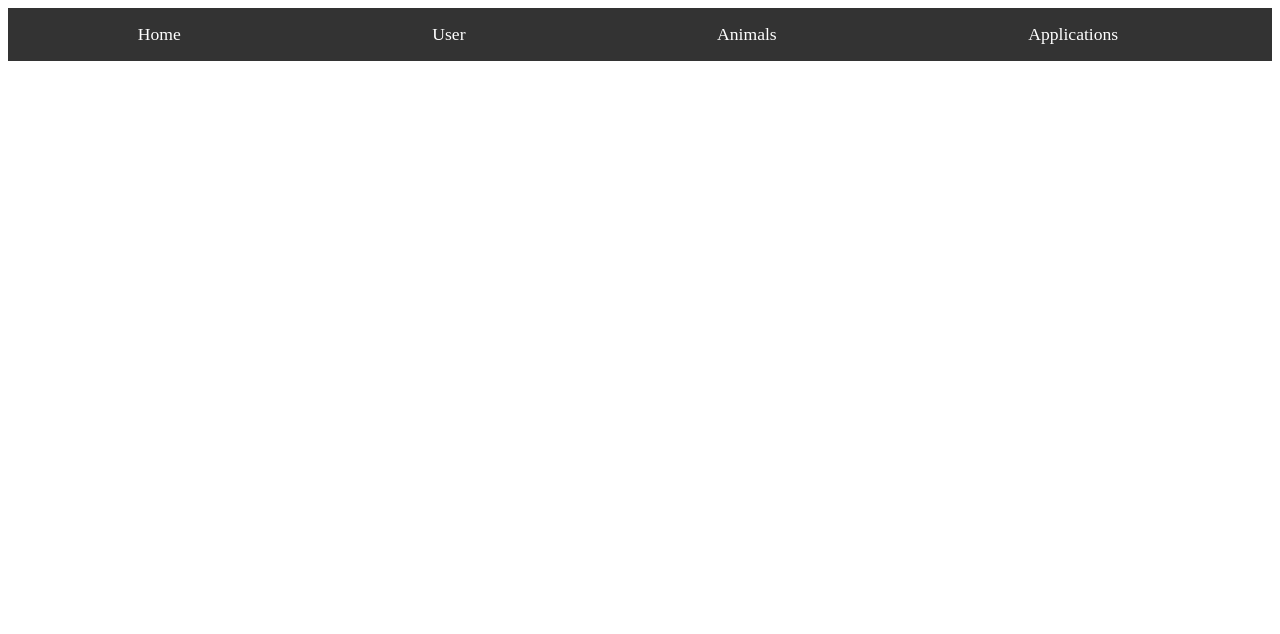
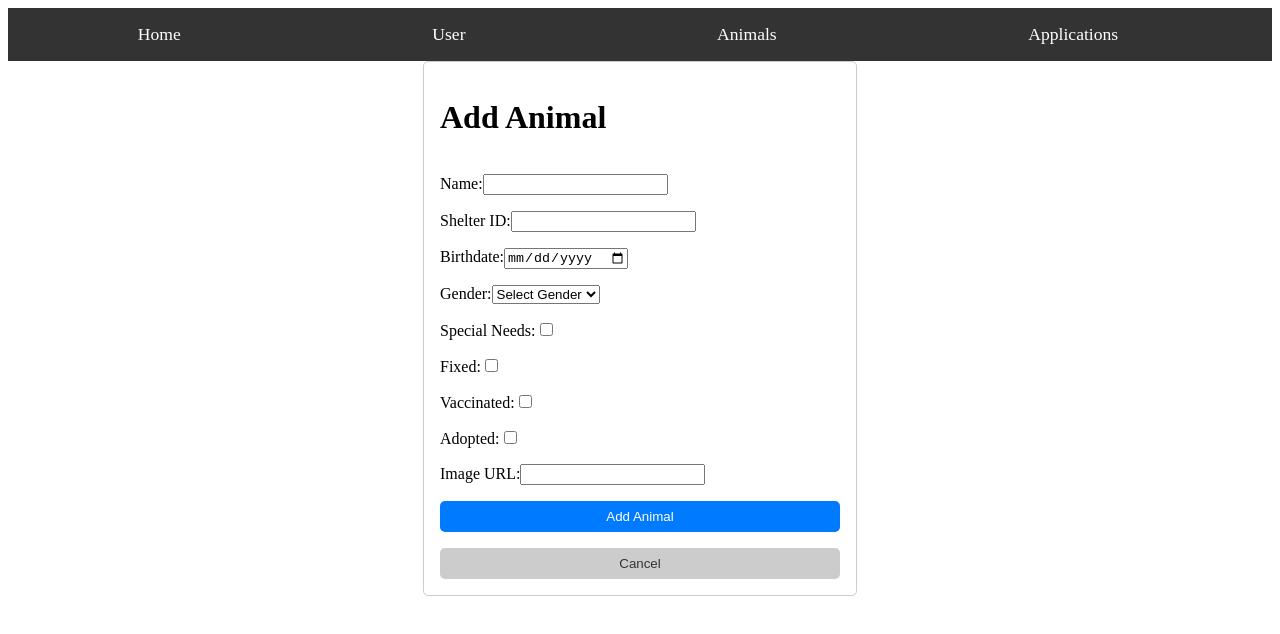
Before and after one commit to dnn47/FA24---01-Pet-Shelter, a React (Create React App) app in the folder frontend/: page /add-animal-form in a window 1280 px wide. Shown: the top 634 px of the page. Built offline with nearby package versions, Linux system fonts and the light colour scheme.

Commit message:
created add animal page form stuff

```diff
--- a/frontend/src/App.js
+++ b/frontend/src/App.js
@@ -10,6 +10,7 @@ import ApplicationView from './pages/ApplicationView';
 import ApplicationForm from './pages/ApplicationForm';
 import Login from './pages/Login';
 import ReviewApplication from './pages/ReviewApplication';
+import AddAnimalForm from './pages/AddAnimalForm';
 
 function App() {
   const [currentUser, setCurrentUser] = useState(null);
@@ -27,6 +28,7 @@ function App() {
         <Route path="/animalview" element={<AnimalViewPage />} />
         <Route path="/applicationview" element={<ApplicationView role={currentUser} />} />
         <Route path="/review-application" element={<ReviewApplication />} />
+        <Route path="/add-animal-form" element={<AddAnimalForm />} />
       </Routes>
     </>
   );
--- /dev/null
+++ b/frontend/src/pages/AddAnimalForm.js
@@ -0,0 +1,188 @@
+import React, { useState } from 'react';
+import { useNavigate } from 'react-router-dom';
+
+const AddAnimalForm = () => {
+  const [formData, setFormData] = useState({
+    name: '',
+    shelter_id: '',
+    birthdate: '',
+    gender: '',
+    special_needs: false,
+    is_fixed: false,
+    is_vaccinated: false,
+    is_adopted: false,
+    img_url: '',
+  });
+
+  const navigate = useNavigate();
+
+  const handleChange = (e) => {
+    const { name, value, type, checked } = e.target;
+    setFormData({
+      ...formData,
+      [name]: type === 'checkbox' ? checked : value,
+    });
+  };
+
+  const handleSubmit = async (e) => {
+    e.preventDefault();
+    console.log('Submitting Animal:', formData);
+
+    // Placeholder for backend API integration
+    try {
+      const response = await fetch('https://api.example.com/animals', {
+        method: 'POST',
+        headers: { 'Content-Type': 'application/json' },
+        body: JSON.stringify(formData),
+      });
+
+      if (!response.ok) {
+        throw new Error('Failed to add animal');
+      }
+
+      const result = await response.json();
+      console.log('Animal added:', result);
+
+      // Navigate back to Animals page or reset the form
+      navigate('/animals');
+    } catch (error) {
+      console.error('Error adding animal:', error);
+    }
+  };
+
+  return (
+    <form onSubmit={handleSubmit} style={styles.form}>
+      <h1>Add Animal</h1>
+      <label>
+        Name:
+        <input
+          type="text"
+          name="name"
+          value={formData.name}
+          onChange={handleChange}
+          required
+        />
+      </label>
+      <label>
+        Shelter ID:
+        <input
+          type="number"
+          name="shelter_id"
+          value={formData.shelter_id}
+          onChange={handleChange}
+          required
+        />
+      </label>
+      <label>
+        Birthdate:
+        <input
+          type="date"
+          name="birthdate"
+          value={formData.birthdate}
+          onChange={handleChange}
+          required
+        />
+      </label>
+      <label>
+        Gender:
+        <select
+          name="gender"
+          value={formData.gender}
+          onChange={handleChange}
+          required
+        >
+          <option value="">Select Gender</option>
+          <option value="Male">Male</option>
+          <option value="Female">Female</option>
+        </select>
+      </label>
+      <label>
+        Special Needs:
+        <input
+          type="checkbox"
+          name="special_needs"
+          checked={formData.special_needs}
+          onChange={handleChange}
+        />
+      </label>
+      <label>
+        Fixed:
+        <input
+          type="checkbox"
+          name="is_fixed"
+          checked={formData.is_fixed}
+          onChange={handleChange}
+        />
+      </label>
+      <label>
+        Vaccinated:
+        <input
+          type="checkbox"
+          name="is_vaccinated"
+          checked={formData.is_vaccinated}
+          onChange={handleChange}
+        />
+      </label>
+      <label>
+        Adopted:
+        <input
+          type="checkbox"
+          name="is_adopted"
+          checked={formData.is_adopted}
+          onChange={handleChange}
+        />
+      </label>
+      <label>
+        Image URL:
+        <input
+          type="text"
+          name="img_url"
+          value={formData.img_url}
+          onChange={handleChange}
+          required
+        />
+      </label>
+      <button type="submit" style={styles.submitButton}>
+        Add Animal
+      </button>
+      <button
+        type="button"
+        style={styles.backButton}
+        onClick={() => navigate('/animals')}
+      >
+        Cancel
+      </button>
+    </form>
+  );
+};
+
+const styles = {
+  form: {
+    display: 'flex',
+    flexDirection: 'column',
+    gap: '1rem',
+    maxWidth: '400px',
+    margin: '0 auto',
+    padding: '1rem',
+    border: '1px solid #ccc',
+    borderRadius: '5px',
+  },
+  submitButton: {
+    padding: '0.5rem',
+    backgroundColor: '#007bff',
+    color: '#fff',
+    border: 'none',
+    borderRadius: '5px',
+    cursor: 'pointer',
+  },
+  backButton: {
+    padding: '0.5rem',
+    backgroundColor: '#ccc',
+    color: '#333',
+    border: 'none',
+    borderRadius: '5px',
+    cursor: 'pointer',
+  },
+};
+
+export default AddAnimalForm;
--- a/frontend/src/pages/Animals.js
+++ b/frontend/src/pages/Animals.js
@@ -1,7 +1,9 @@
-import * as React from 'react';
+import React from 'react';
+import { useNavigate } from 'react-router-dom';
 import DataTable from '../components/Table';
 import Button from '@mui/material/Button';
 
+// Sample data for the animals table
 function createData(name, shelter, birthday, gender, special_needs, fixed, vaccinated, availability, image) {
   return { name, shelter, birthday, gender, special_needs, fixed, vaccinated, availability, image };
 }
@@ -14,20 +16,29 @@ const rows = [
   createData('Charlie', 'Shelter B', '06/15/2021', 'Male', 'None', 'No', 'Yes', 'Available', 'https://via.placeholder.com/50'),
 ];
 
-export default function Animals({role}) {
-  switch (role) {
-    case "user":
-      return <DataTable data={rows} actionType="View" actionLink="/animalview"/>
-    case "admin":
-      return (
-        <>
-        <DataTable data={rows} actionType="View" actionLink="/animalview"/>
-        <Button variant="contained" href="#contained-buttons">
-          Add Animals
+export default function Animals({ role }) {
+  const navigate = useNavigate();
+
+  if (role === 'user') {
+    // User view: Only view animals
+    return <DataTable data={rows} actionType="View" actionLink="/animalview" />;
+  }
+
+  if (role === 'admin') {
+    // Admin view: View animals and add new ones
+    return (
+      <>
+        <DataTable data={rows} actionType="View" actionLink="/animalview" />
+        <Button
+          variant="contained"
+          style={{ marginTop: '1rem' }}
+          onClick={() => navigate('/add-animal-form')} // Navigate to add animal form
+        >
+          Add Animal
         </Button>
-        </>
-      );
-    default:
-      return null;
+      </>
+    );
   }
+
+  return null;
 }
```
